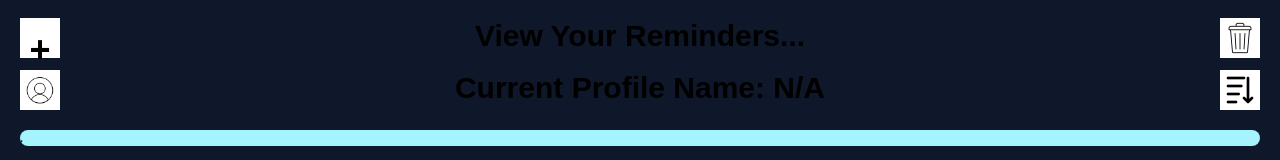
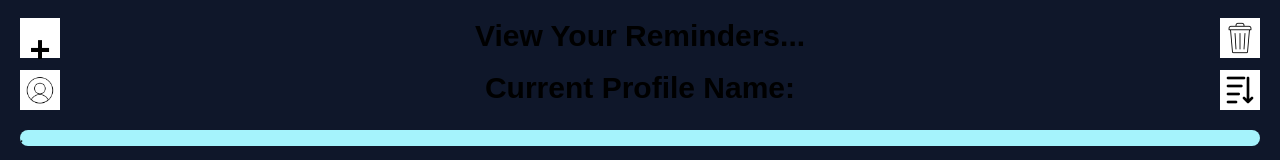
Before and after one commit to staten-island-tech/vue-reactivity-project-Edward-Mercado, a Vue app in the folder app/: page / in a window 1280 px wide. Shown: the part 154-314 px from the top of the page. Built offline with nearby package versions, Linux system fonts and the light colour scheme; a web font is replaced by a local one.

Commit message:
Update HomeView.vue

```diff
--- a/app/src/views/HomeView.vue
+++ b/app/src/views/HomeView.vue
@@ -9,8 +9,7 @@
         @toggleSort="sortingReminders = !sortingReminders"
         @openCreator="creatingReminder = true"
         @toggleDeleting ="deleting = !deleting"
-        @userMenu="editingUser=true"
-        :currentProfileName="currentProfileName"
+        @userMenu="editingUser = true"
         > </main-menu>
 
         <sorting-options @sortReminders="(sortingType) => {sortReminders(sortingType)}" v-if="sortingReminders"></sorting-options>
@@ -29,11 +28,11 @@
         ></reminder-creator>
 
         <user-creator v-if="editingUser"
+        :profiles="profileObjects"
         @closeMenu="editingUser = false"
         @deleteProfile="(profile) => {deleteProfile(profile)}"
         @selectProfile="(profile) => {selectProfile(profile)}"
         @pushProfile="(profile) => {pushProfile(profile)}"
-        :profiles="profileObjects"
         > </user-creator>
 
         <div v-if="deleting" class="w-full min-h-[100vh] h-auto bg-gradient-to-tr from-rose-800/30 to-rose-600/30 flex flex-row flex-wrap p-1 gap-3 rounded-box">
```
